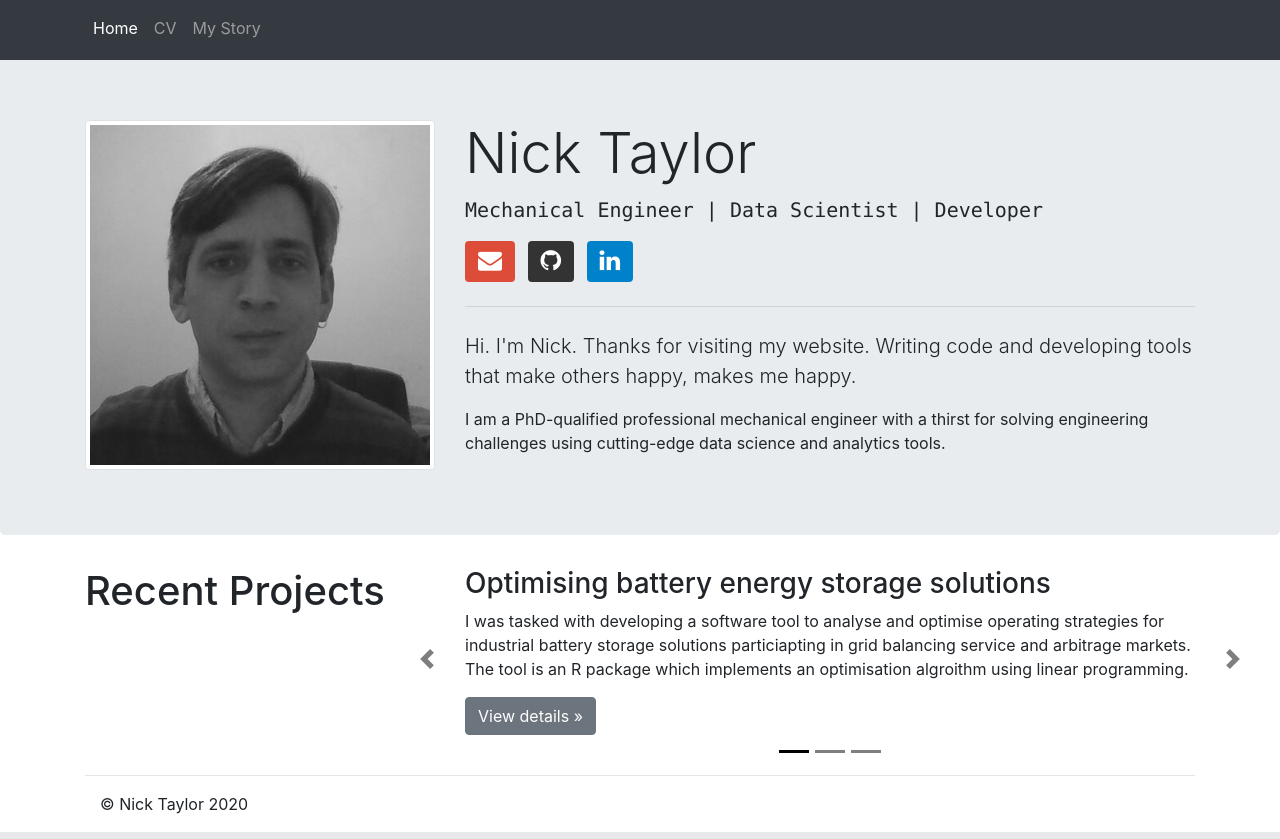
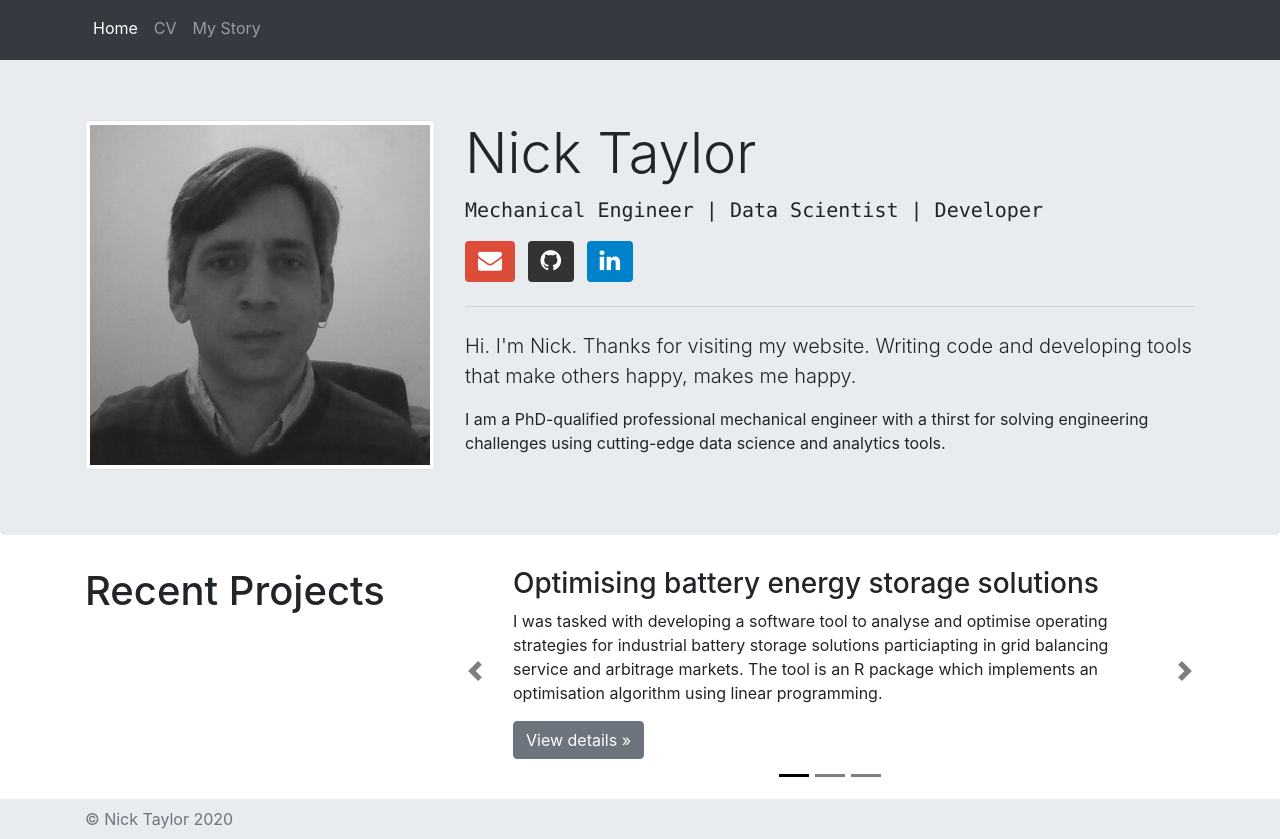
Before and after one commit to NickPTaylor/my-site, a Flask app: page / in a window 1280 px wide. Run offline with Flask 2, Linux system fonts and the light colour scheme; some libraries are stand-ins or nearby versions.

Commit message:
Make projects JSON rather than static
- Use JSON to store project information so that it can be easily
updated.
- Some changes to layout to improve carousel appearance on smart
devices.
- Set footer to be at the bottom of page if the page is short or at the
bottom of the text otherwise

```diff
--- a/app.py
+++ b/app.py
@@ -1,3 +1,4 @@
+import json
 from flask import Flask, render_template
 
 app = Flask(__name__)
@@ -6,7 +7,9 @@ app.config['FREEZER_RELATIVE_URLS'] = True
 @app.route('/')
 @app.route('/index.html')
 def home():
-    return render_template('index.html', title="Home")
+    with open('data/projects.json') as json_projects:
+        projects = json.load(json_projects)
+    return render_template('index.html', title="Home", projects=projects)
 
 @app.route('/cv.html')
 def cv():
--- /dev/null
+++ b/data/projects.json
@@ -0,0 +1,17 @@
+[
+  {
+    "title": "Optimising battery energy storage solutions",
+    "blurb": "I was tasked with developing a software tool to analyse and optimise operating strategies for industrial battery storage solutions particiapting in grid balancing service and arbitrage markets.  The tool is an R package which implements an optimisation algorithm using linear programming.",
+    "link":  "https://nickptaylor.github.io/rbattery/"
+  },
+  {
+    "title": "Summarising large documents using NLP",
+    "blurb": "Senior managers can be inundated with documents. My task was to demonstrate how Natural Language Processing (NLP) in R can be used to summarise large documents, in particular, PDFs. This would enable managers to focus thier time on reading the most relevant content.",
+    "link":  "https://nickptaylor.github.io/nlp-document-analysis/"
+  },
+  {
+    "title": "Identifying manufacturing defects using deep learning",
+    "blurb": "The goal was to show how images of defects can be automatically identified and classified using computer vision.  In this example, I demonstrate how this can be achieved using a Convolutional Neural Network (CNN) developed in Python.",
+    "link":  "https://github.com/NickPTaylor/kaggle-casting-defects/blob/master/notebooks/simple-convolutional-nn/working/simple-convolutional-nn.ipynb"
+  }
+]
--- a/static/css/my-style.css
+++ b/static/css/my-style.css
@@ -1,23 +1,9 @@
-/* Move down content because we have a fixed navbar that is 3.5rem tall */
-body {
+/* Move down main content since the fixed navbar 3.5rem tall */
+main {
   padding-top: 3.5rem;
 }
 
-.bd-placeholder-img {
-  font-size: 1.125rem;
-  text-anchor: middle;
-  -webkit-user-select: none;
-  -moz-user-select: none;
-  -ms-user-select: none;
-  user-select: none;
-}
-
-@media (min-width: 768px) {
-  .bd-placeholder-img-lg {
-    font-size: 3.5rem;
-  }
-}
-
+/* Styles for contact me buttons */
 .btn-email {
   color: #fff;
   background-color: #dd4b39;
@@ -43,10 +34,12 @@ body {
   bottom: -20px;
 }
 
-.fa-1-5x {
-    font-size: 1.5em;
+/* For bullet points with no indents. */
+.no-indent {
+  padding-left: 1em;
 }
 
-.no-indent {
-    padding-left: 1em;
+/* Set footer background color to be same as jumbotron. */
+.footer {
+  background-color: #e9ecef;
 }
--- a/templates/cv.html
+++ b/templates/cv.html
@@ -1,6 +1,5 @@
 {% extends 'layout.html' %}
 {% block content %}
-    <main role="main">
     <div class="jumbotron">
         <div class="container">
             <h1 class="display-4">Curriculum Vitae</h1>
@@ -212,6 +211,5 @@
             </div>
         </div>
     </div>
-    </main>
     {{ super() }}
 {% endblock content %}
--- a/templates/index.html
+++ b/templates/index.html
@@ -44,60 +43,49 @@
             </div>
             <div class="col-lg-8">
                 <div id="carouselExampleIndicators"
-                         class="carousel slide mb-2"
+                     class="carousel slide mb-3 mx-md-5"
                      data-ride="carousel">
                     <ol class="carousel-indicators mb-2">
+                        {% for project in projects %}
                             <li data-target="#carouselExampleIndicators"
-                                data-slide-to="0"
-                                class="active"></li>
-                            <li data-target="#carouselExampleIndicators"
-                                data-slide-to="1"></li>
-                            <li data-target="#carouselExampleIndicators"
-                                data-slide-to="2"></li>
+                                data-slide-to="{{ loop.index0 }}"
+                                {% if loop.first -%} class="active" {%- endif %}></li>
+                        {% endfor %}
                     </ol>
                     <div class="carousel-inner">
+                        {% for project in projects %}
+                            {% if loop.first %}
                             <div class="carousel-item active">
-                                {{ environments.home_project(
-                                lead_content="Optimising battery energy storage solutions",
-                                content="I was tasked with developing a software tool to analyse and optimise operating strategies for industrial battery storage solutions particiapting in grid balancing service and arbitrage markets.  The tool is an R package which implements an optimisation algroithm using linear programming.",
-                                link='https://nickptaylor.github.io/rbattery/'
-                            ) }}
+                            {% else %}
+                            <div class="carousel-item">
+                            {% endif %}
+                                <h3> {{ project['title'] }}</h3>
+                                <p> {{ project['blurb'] }} </p>
+                                <p><a class="btn btn-secondary"
+                                      href="{{ project['link'] }}"
+                                      target="_blank" role="button">View details &raquo;</a></p>
                             </div>
-                            <div class="carousel-item">
-                                {{ environments.home_project(
-                                lead_content="Summarising large documents using NLP",
-                                content="Senior managers can be inundated with documents. My task was to demonstrate how Natural Language Processing (NLP) in R can be used to summarise large documents, in particular, PDFs. This would enable managers to focus thier time on reading the most relevant content.",
-                                link='https://nickptaylor.github.io/nlp-document-analysis/'
-                            ) }}
+                        {% endfor %}
                     </div>
-                            <div class="carousel-item">
-                                {{ environments.home_project(
-                                lead_content="Identifying manufacturing defects using deep learning",
-                                content="The goal was to show how images of defects can be automatically identified and classified using computer vision.  In this example, I demonstrate how this can be achieved using a Convolutional Neural Network (CNN) developed in Python.",
-                                link='https://github.com/NickPTaylor/kaggle-casting-defects/blob/master/notebooks/simple-convolutional-nn/working/simple-convolutional-nn.ipynb'
-                            ) }}
-                            </div>
-                        </div>
+                    <div class="d-none d-md-block">
                         <a class="carousel-control-prev w-auto ml-n5"
                           href="#carouselExampleIndicators"
                           role="button"
                           data-slide="prev">
-                        <span class="carousel-control-prev-icon"
-                              aria-hidden="true"></span>
+                            <span class="carousel-control-prev-icon" aria-hidden="true"></span>
                             <span class="sr-only">Previous</span>
                         </a>
                         <a class="carousel-control-next w-auto mr-n5"
                            href="#carouselExampleIndicators"
                            role="button"
                            data-slide="next">
-                        <span class="carousel-control-next-icon"
-                              aria-hidden="true"></span>
+                            <span class="carousel-control-next-icon" aria-hidden="true"></span>
                             <span class="sr-only">Next</span>
                         </a>
                     </div>
                 </div>
             </div>
         </div>
-    </main>
+    </div>
     {{ super() }}
 {% endblock content %}
--- a/templates/layout.html
+++ b/templates/layout.html
@@ -24,10 +24,10 @@
           sizes="16x16"
           href="{{ url_for('static', filename='images/favicon/favicon-16x16.png') }}">
     <link rel="manifest" href="{{ url_for('static', filename='images/favicon/site.webmanifest') }}">
-
-
 </head>
 <body>
+    <div class="d-flex flex-column min-vh-100">
+        <header>
             <nav class="navbar navbar-expand-md navbar-dark fixed-top bg-dark">
                 <div class="container mb-1">
                     <button class="navbar-toggler"
@@ -39,26 +39,31 @@
                             aria-label="Toggle navigation">
                         <span class="navbar-toggler-icon"></span></button>
                     <div class="collapse navbar-collapse" id="navbarsExampleDefault">
-                <ul class="navbar-nav mr-auto">
+                        <ul class="navbar-nav">
                             <li id="home" class="nav-item">
                                 <a class="nav-link" href="{{ url_for('home') }}">Home</a>
                             </li>
-                    <li id="cv"  class="nav-item">
+                            <li id="cv" class="nav-item">
                                 <a class="nav-link" href="{{ url_for('cv') }}">CV</a>
                             </li>
-                    <li id="my-story"  class="nav-item">
+                            <li id="my-story" class="nav-item">
                                 <a class="nav-link" href="{{ url_for('my_story') }}">My Story</a>
                             </li>
                         </ul>
                     </div>
                 </div>
             </nav>
+        </header>
 
+        <main class="mb-auto" role="main">
             {% block content %}{% endblock content %}
+        </main>
 
+        <footer class="footer py-2 mt-2">
             <div class="container">
-        <hr class="mt-3"/>
-        <footer class="container"><p>&copy; Nick Taylor 2020</p> </footer>
+                <span class="text-muted">&copy; Nick Taylor 2020</span>
+            </div>
+        </footer>
     </div>
 
     <script src="https://code.jquery.com/jquery-3.5.1.slim.min.js"
--- a/templates/my_story.html
+++ b/templates/my_story.html
@@ -1,6 +1,5 @@
 {% extends 'layout.html' %}
 {% block content %}
-    <main role="main">
     <div class="jumbotron">
         <div class="container">
             <h1 class="display-4">My Story</h1>
@@ -144,10 +143,9 @@
                    seemingly thankless; however, from time to time, appreciation is expressed and that's
                    rewarding.</p>
                 <p>Other than coding and volunteering, I like to spend my time walking, travelling and making the
-                       most of nature. I am a guitarist and I cook a lot. Sometimes at the same time.</p>
+                   most of nature. I play the guitar and I cook a lot. Sometimes at the same time.</p>
             </div>
         </div>
     </div>
-    </main>
     {{ super() }}
 {% endblock content %}
```
Also changed, not shown: other parts of static/css/my-style.css (+5 -0 lines), other parts of templates/index.html (+0 -1 lines). Lines whose indentation alone changed are shown as unchanged.
